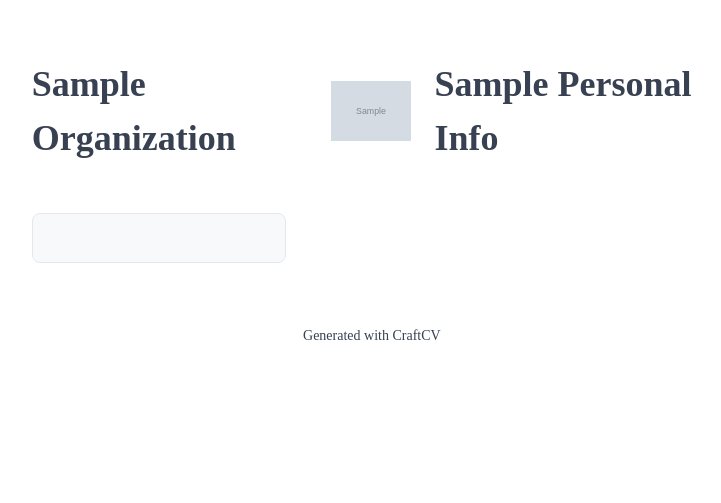
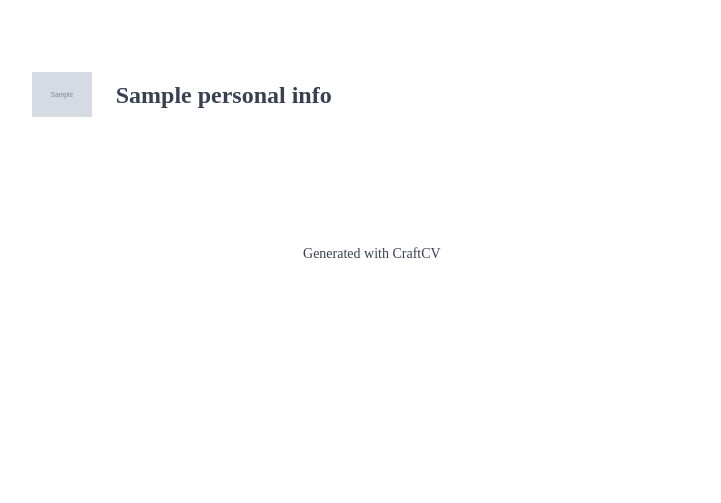
Before and after one commit to gaurav-vijayvergia/CraftCV, a Python web app: template backend/templates/2-column.html in a window 1280 px wide. Shown: the top 503 px of the page, without its empty margins (25-746 px from the left). Run offline with Jinja, Linux system fonts and the light colour scheme; the template is opened without the code that fills it: most values are stand-ins (such as "Sample title", 1, 10 or a date in 2020); grey boxes marked "Sample" are stand-in pictures.

Commit message:
Fix for the CV generation and loading of screen

```diff
--- a/backend/config.py
+++ b/backend/config.py
@@ -8,6 +8,7 @@ class Settings(BaseSettings):
     ACCESS_TOKEN_EXPIRE_MINUTES: int = 30
     UPLOAD_DIR: str = "uploads"
     OPENAI_API_KEY: str = ""
+    APP_URL: str = "http://localhost:8000"
 
     class Config:
         env_file = ".env"
--- a/backend/templates/2-column.html
+++ b/backend/templates/2-column.html
@@ -26,15 +26,15 @@
         .header {
             display: flex;
             align-items: center;
+            gap: 1.5rem;
             margin-bottom: 2rem;
             border-bottom: 2px solid var(--primary-color);
             padding-bottom: 1rem;
-            gap: 1.5rem;
         }
 
         .org-logo {
-            width: 80px;
-            height: 80px;
+            width: 60px;
+            height: 60px;
             object-fit: contain;
         }
 
@@ -49,20 +49,17 @@
         /* Layout */
         .main-content {
             display: flex;
-            gap: 2rem;
+            gap: 1rem;
         }
 
         .left-column {
-            width: 35%;
-            background-color: #f8f9fa;
-            padding: 1.5rem;
-            border-radius: 0.5rem;
-            border: 1px solid #e5e7eb;
+            flex: 1;
+            max-width: 35%;
+            margin-right: 0.75rem;
         }
 
         .right-column {
-            width: 65%;
-            padding: 0.5rem;
+            flex: 2;
         }
 
         /* Section styles */
@@ -81,13 +78,7 @@
         }
 
         /* Content styles */
-        .contact-info {
-            margin-bottom: 1rem;
-        }
-
         .contact-info p {
-            display: flex;
-            align-items: center;
             margin: 0.5rem 0;
             color: #4b5563;
             word-break: break-word;
@@ -130,14 +121,10 @@
 
         .education-item {
             margin-bottom: 1rem;
-            padding-bottom: 1rem;
-            border-bottom: 1px solid #e5e7eb;
         }
 
         .education-item:last-child {
             margin-bottom: 0;
-            padding-bottom: 0;
-            border-bottom: none;
         }
 
         .education-item h3 {
@@ -160,11 +147,10 @@
         }
 
         .skills-list li, .certifications-list li {
-            background-color: white;
+            background-color: #f3f4f6;
             padding: 0.5rem 1rem;
             margin-bottom: 0.5rem;
             border-radius: 0.25rem;
-            border: 1px solid #e5e7eb;
             color: var(--secondary-color);
         }
 
@@ -206,11 +192,10 @@
 <div class="page">
     <!-- Header -->
     <div class="header">
-        <h1>{{ organization.name }}</h1>
         {% if organization.logo_url %}
         <img src="{{ organization.logo_url }}" alt="Organization Logo" class="org-logo">
         {% endif %}
-        <h1>{{ cv_data.personal_info.name }}</h1>
+        <h2>{{ cv_data.personal_info.name }}</h2>
     </div>
 
     <!-- Main Content -->
@@ -220,10 +205,7 @@
             {% for section in sections %}
             {% if section.column == 'left' %}
             <div class="section">
-
-                {% if section.type != 'personal-info' %}
                 <h2 class="section-title">{{ section.title }}</h2>
-                {% endif %}
                 {% if section.type == 'skills' and cv_data.skills %}
                 <ul class="skills-list">
                     {% for skill in cv_data.skills %}
```
Also changed, not shown: backend/main.py (+9 -0 lines), backend/services/cv_generator.py (+28 -8 lines), src/components/Layout.tsx (+9 -7 lines).
